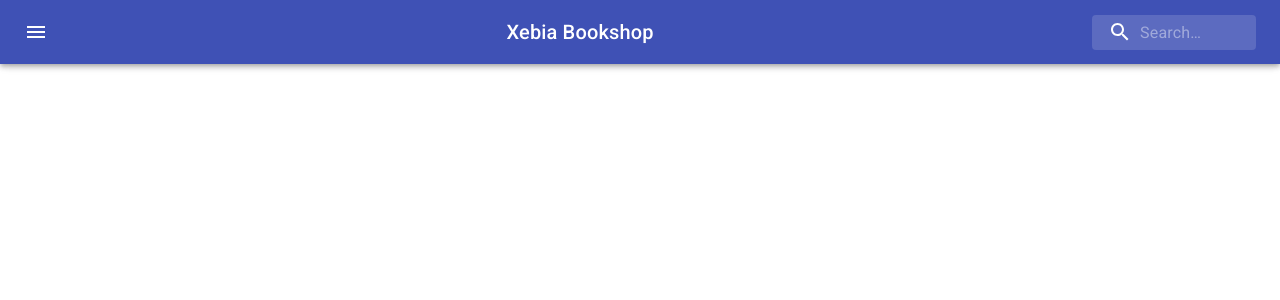
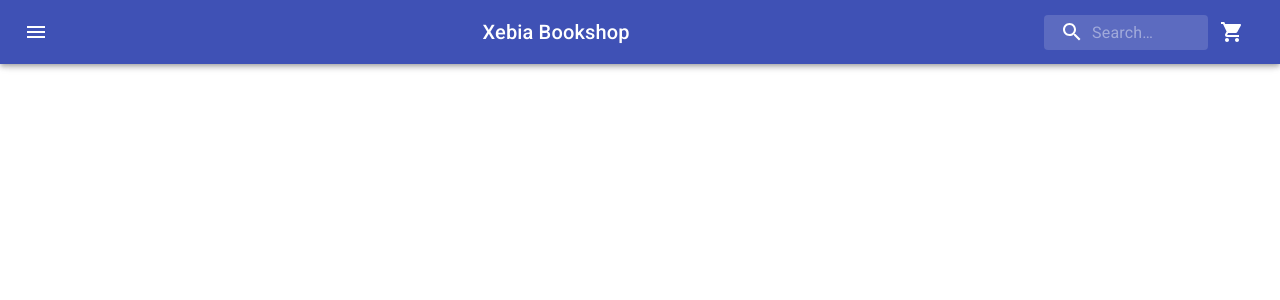
Before and after one commit to laurentdevparitel/xebia-bookshop, a React (Create React App) app: page /cart in a window 1280 px wide. Shown: the top 300 px of the page. Built offline with nearby package versions, Linux system fonts and the light colour scheme.

Commit message:
added ShoppingCart articles count

```diff
--- a/src/components/SearchAppBar/SearchAppBar.js
+++ b/src/components/SearchAppBar/SearchAppBar.js
@@ -19,6 +19,7 @@
 
 import {makeStyles, useTheme} from '@material-ui/core/styles';
 
+import Badge from '@material-ui/core/Badge';
 import MenuIcon from '@material-ui/icons/Menu';
 import SearchIcon from '@material-ui/icons/Search';
 import ChevronLeftIcon from '@material-ui/icons/ChevronLeft';
@@ -30,6 +31,7 @@
 import HomeIcon from '@material-ui/icons/Home';
 import ShoppingCartIcon from '@material-ui/icons/ShoppingCart';
 import LibraryBooksIcon from '@material-ui/icons/LibraryBooks';
+
 
 // -- Component styles
 import styles from "./SearchAppBarStyles";
@@ -44,8 +46,9 @@
     const theme = useTheme();
 
     // Redux
-    const { books } = useSelector(state => ({
+    const { books, cart } = useSelector(state => ({
         books: state.books,
+        cart: state.cart,
     }));
 
     const dispatch = useDispatch();
@@ -84,6 +87,25 @@
         dispatch({type: "SET_FILTERED_BOOKS", payload: filteredBooks});
     }
 
+    /**
+     * Returns distinct articles from cart
+     * @param {Object} cart
+     * @returns array
+     */
+    const getDistinctCartArticles = (cart) => {
+
+        const unique_articles = {};
+        let isbn;
+
+        cart.articles.map(article => {
+            isbn = article.isbn;
+            unique_articles[isbn] = article;
+        })
+
+        return Object.keys(unique_articles);
+    }
+    console.info(`[${COMPONENT_NAME}] getDistinctCartArticles: `, getDistinctCartArticles(cart));
+
     return (
         <div className={classes.root}>
             <AppBar position="fixed">
@@ -114,6 +136,12 @@
                             onChange={handleSearchFilterChange}
                         />
                     </div>
+
+                    <IconButton aria-label="show 4 article(s)" color="inherit">
+                        <Badge badgeContent={getDistinctCartArticles(cart).length} color="secondary">
+                            <ShoppingCartIcon />
+                        </Badge>
+                    </IconButton>
                 </Toolbar>
             </AppBar>
 
```
Also changed, not shown: 1 other file (tests, documents, lock files or other folders).
